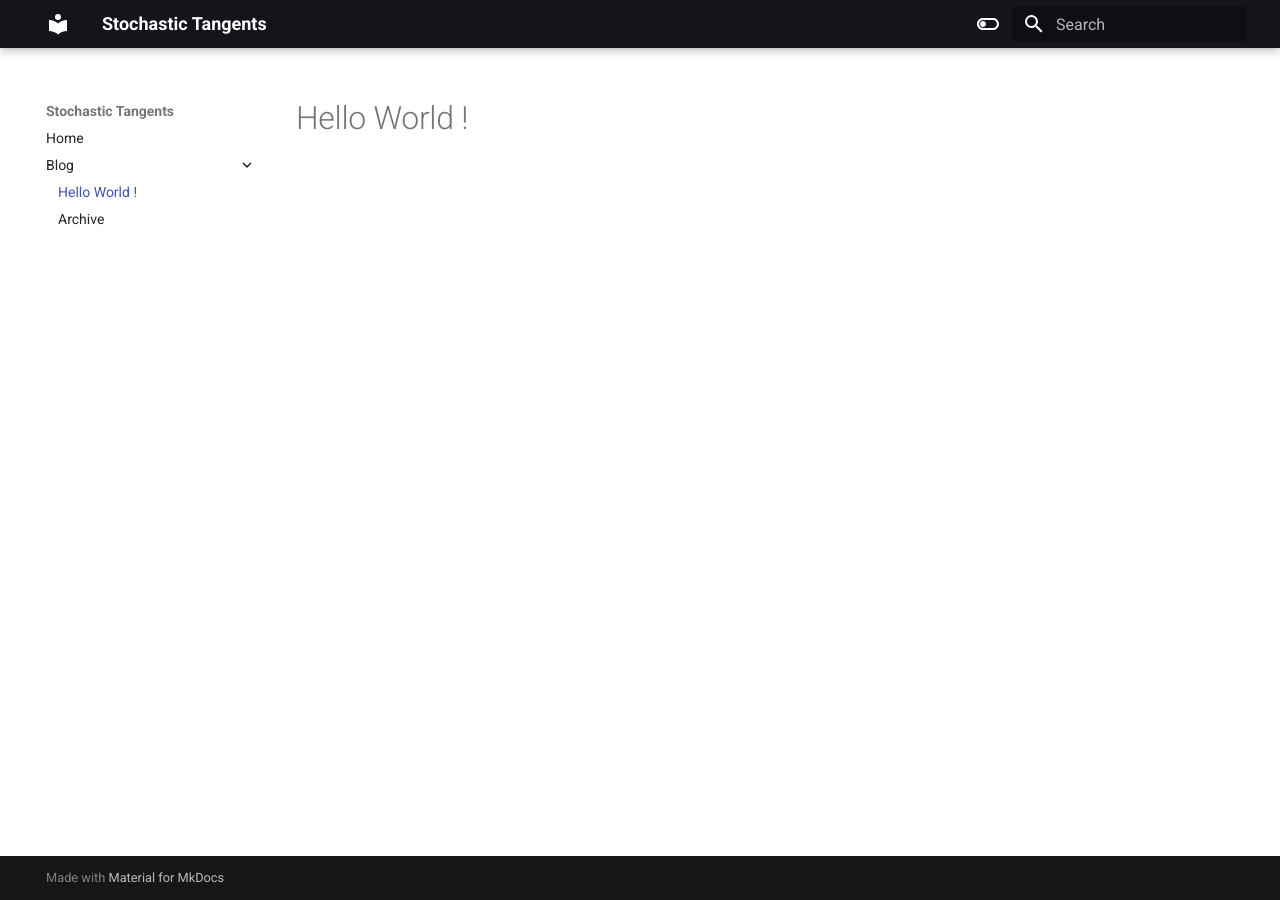
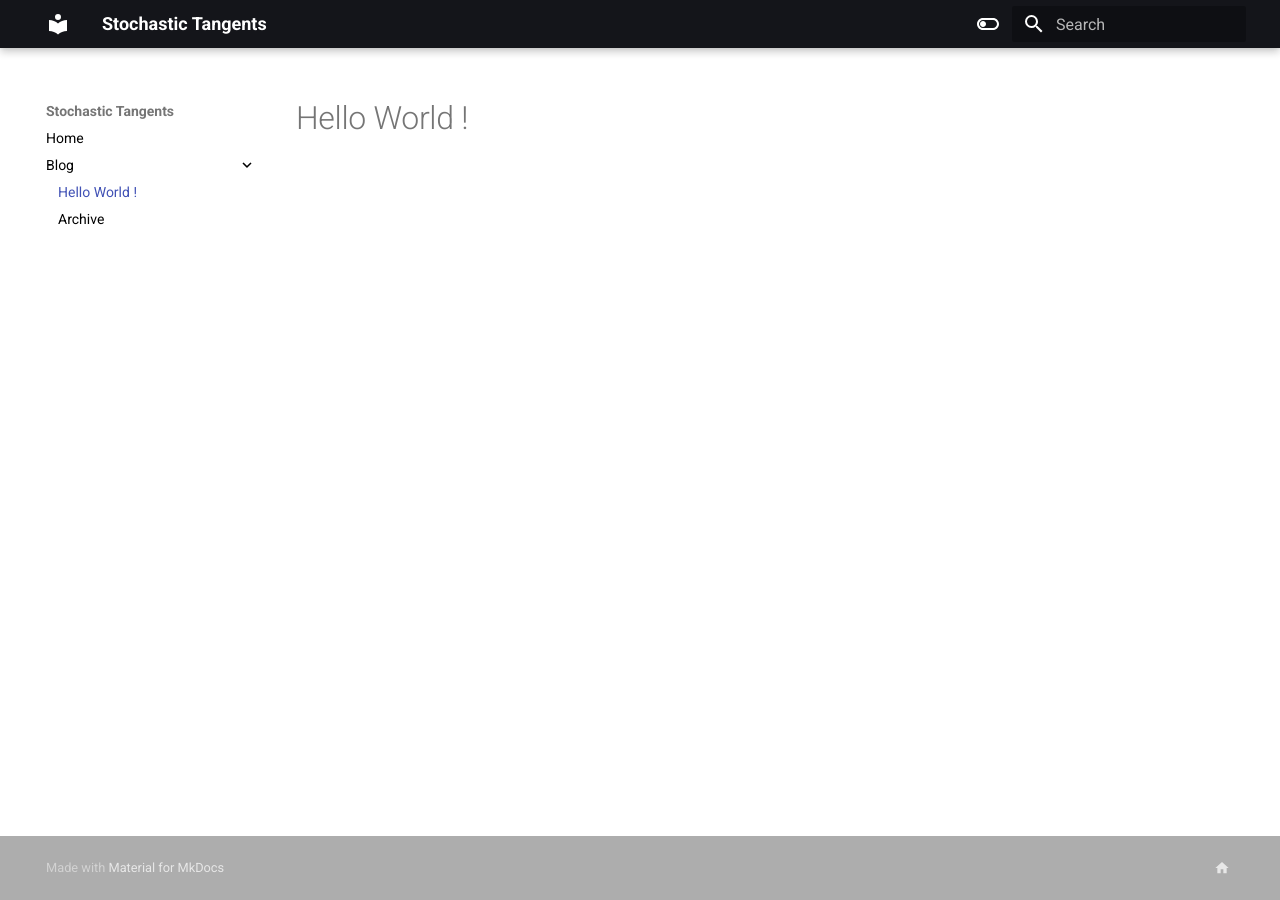
Before and after one commit to BishalLakha/blog, an MkDocs documentation site: the page built from docs/blog/index.md, in a window 1280 px wide. Built offline with MkDocs 1.6.1 and Material for MkDocs 9.7.7, drawn with Linux system fonts in a browser that asks for light colours.

Commit message:
fixing color

```diff
--- /dev/null
+++ b/docs/stylesheets/theme.css
@@ -0,0 +1,17 @@
+/* Light mode override */
+[data-md-color-scheme="default"] {
+    --md-default-bg-color: white;
+    --md-header-bg-color: white;
+    --md-footer-bg-color: white;
+    --md-primary-fg-color: black;
+    --md-typeset-color: black;
+    --md-accent-fg-color: #1565c0;
+  }
+
+  /* Dark mode override */
+  [data-md-color-scheme="slate"] {
+    --md-default-bg-color: #121212;
+    --md-header-bg-color: #121212;
+    --md-footer-bg-color: #121212;
+    --md-typeset-color: white;
+  }
--- a/mkdocs.yml
+++ b/mkdocs.yml
@@ -69,3 +69,12 @@ extra_javascript:
   - https://polyfill.io/v3/polyfill.min.js?features=es6
   - https://cdn.jsdelivr.net/npm/mathjax@3/es5/tex-mml-chtml.js
   - https://unpkg.com/mermaid/dist/mermaid.min.js
+
+extra_css:
+  - stylesheets/theme.css
+
+extra:
+  social:
+    - icon: material/home
+      link: https://lakhabishal.com/
+      name: Bishal Lakha
```
Also changed, not shown: 1 other file.
